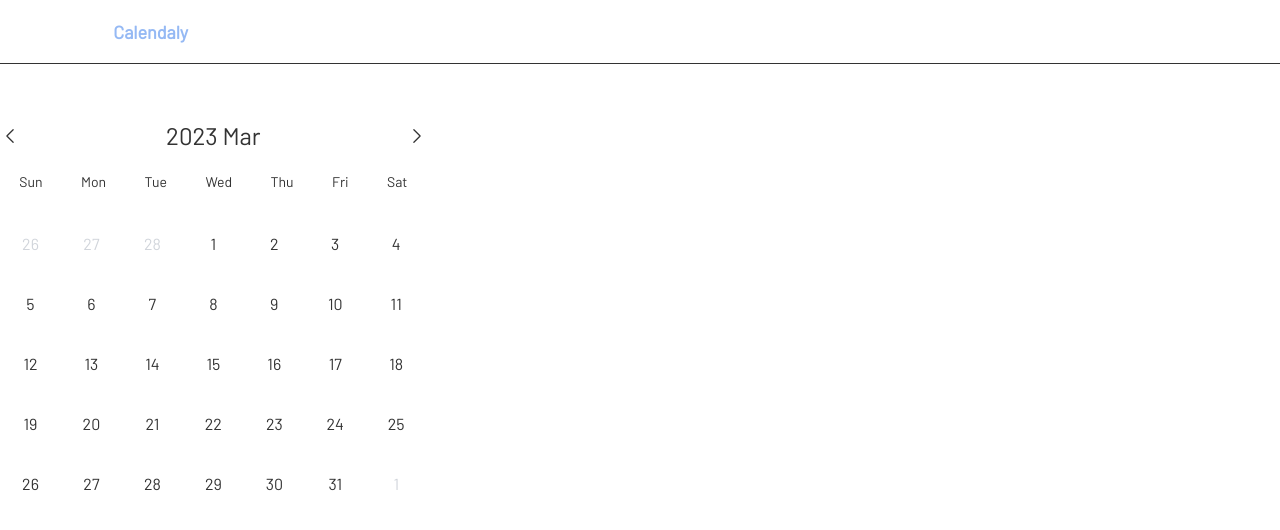
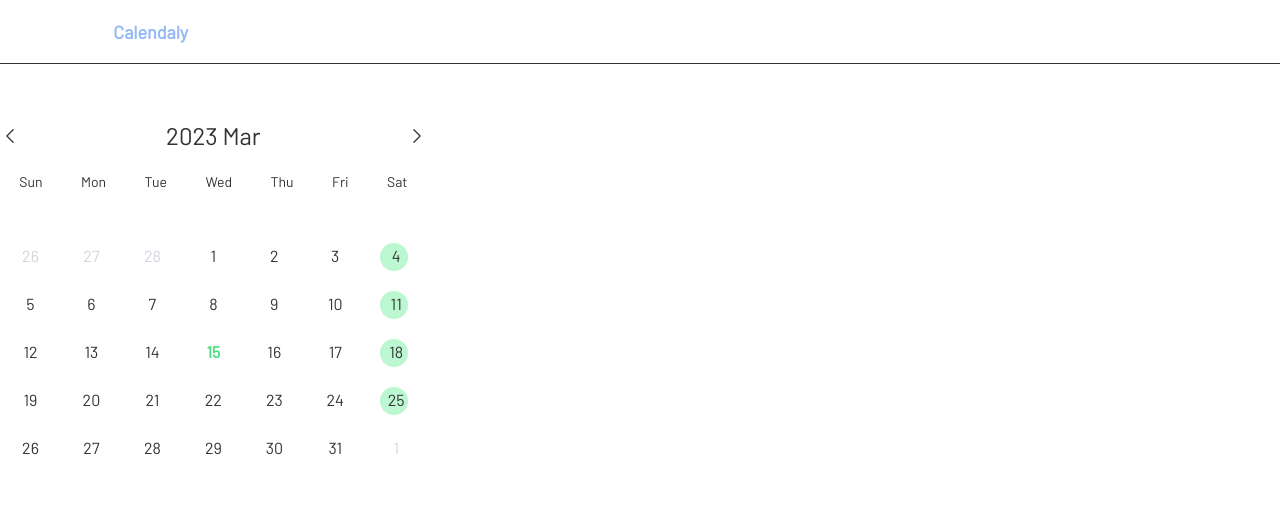
Before and after one commit to Hikari7/Appointly, a React (Vite) app in the folder client/: page /appointment/guestcalendar in a window 1280 px wide. Shown: the top 530 px of the page. Built offline with nearby package versions, Linux system fonts and the light colour scheme.

Commit message:
Add calendar style

```diff
--- /dev/null
+++ b/client/src/components/Public/BaseCalendar.jsx
@@ -0,0 +1,87 @@
+import moment from 'moment';
+import { useEffect, useState } from 'react';
+
+import { createCalendar, getNextMonth, getPrevMonth } from "../../utils/calenderHelpers";
+
+const BaseCalendar = () => {
+    const [currentDate, setCurrentDate] = useState(moment());
+    const [currentMonth, setCurrentMonth] = useState(currentDate.format("YYYY-MM"))
+    const [calendarData, setCalendarDate] = useState(createCalendar(currentDate));
+    const [selectedDate, setSlectedDate] = useState(new Date())
+
+
+    useEffect(() => {
+      setCalendarDate(createCalendar(currentDate))
+    }, [currentDate])
+
+    const today = moment()
+    const year = currentDate.get('year')
+    const month = currentDate.format('MMM')
+    const dow = ["Sun", "Mon", "Tue", "Wed", "Thu", "Fri", "Sat"]
+    const setAvailabileDow = ["Mon", "Tue", "Wed", "Thu", "Fri"]
+
+    const handleChangeMonth = (direction) => {
+      if(direction === "next"){
+        setCurrentDate(moment(getNextMonth(currentDate)._d))
+        setCurrentMonth(moment(getNextMonth(currentDate)._d).format("YYYY-MM"))
+      }else{
+        setCurrentDate(moment(getPrevMonth(currentDate)._d))
+        setCurrentMonth(moment(getPrevMonth(currentDate)._d).format("YYYY-MM"))
+      }
+    }
+
+    return (
+        <div className='md:w-1/3'>
+          <div className="flex justify-between items-center mb-5">
+            <svg onClick={() => handleChangeMonth("prev")} xmlns="http://www.w3.org/2000/svg" fill="none" viewBox="0 0 24 24" strokeWidth={1.5} stroke="currentColor" className="w-5 h-5">
+              <path strokeLinecap="round" strokeLinejoin="round" d="M15.75 19.5L8.25 12l7.5-7.5" />
+            </svg>
+            <div className='text-2xl text-bold'>{`${year} ${month}`}</div>
+            <svg onClick={() => handleChangeMonth("next")} xmlns="http://www.w3.org/2000/svg" fill="none" viewBox="0 0 24 24" strokeWidth={1.5} stroke="currentColor" className="w-5 h-5">
+              <path strokeLinecap="round" strokeLinejoin="round" d="M8.25 4.5l7.5 7.5-7.5 7.5" />
+            </svg>
+          </div>
+          <div className='flex justify-around mb-10'>
+            {dow.map((item, index) => <div key={index} className='text-sm'>{item}</div>)}
+          </div>
+          {calendarData &&
+            calendarData.map((week, index) => (
+              <div key={index} className="flex h-12">
+                {week.map((day, index) => {
+                  if(currentMonth !== day.month){
+                    return (
+                        <div key={index} className='flex-1 flex justify-center items-center'>
+                            <div onClick={() => setSlectedDate(`${day.month}-${day.date}`)} className="text-center text-gray-300">{day.date}</div>
+                        </div>
+                    )
+                  }else if(moment(`${day.month}-${day.date}`)._i === today.format("YYYY-MM-DD")){
+                    return (
+                        <div key={index} className='flex-1 flex justify-center items-center'>
+                            <div onClick={() => setSlectedDate(`${day.month}-${day.date}`)} className="text-center font-bold text-green-400 rounded-full">{day.date}</div>
+                        </div>
+                    )
+                  }else if(moment(`${day.month}-${day.date}`).format('d') === "6"){
+                    return (
+                        <div key={index} className='flex-1 flex justify-center items-center relative'>
+                            <div className='w-7 h-7 bg-green-200 rounded-full absolute top-[23.5%] left-[23.5%]'></div>
+                            <div onClick={() => setSlectedDate(`${day.month}-${day.date}`)} className="text-center z-50">{day.date}</div>
+                        </div>
+                    )
+                  }else{
+                    return (
+                        <div key={index} className='flex-1 flex justify-center items-center'>
+                            <div onClick={() => setSlectedDate(`${day.month}-${day.date}`)} className="text-center">{day.date}</div>
+                        </div>
+                    )
+                  }
+                })}
+              </div>
+            ))
+          }
+        </div>
+      )
+}
+
+export default BaseCalendar
+
+// https://reffect.co.jp/vue/javascript-vue-js-create-calendar
--- a/client/src/components/Public/GuestCalendar.jsx
+++ b/client/src/components/Public/GuestCalendar.jsx
@@ -1,63 +1,10 @@
-import moment from 'moment';
-import { useEffect, useState } from 'react';
-
-import { createCalendar, getNextMonth, getPrevMonth } from "../../utils/calenderHelpers";
+import BaseCalendar from "./BaseCalendar";
 
 const Calendar = () => {
-  const [currentDate, setCurrentDate] = useState(moment());
-  const [currentMonth, setCurrentMonth] = useState(currentDate.format("YYYY-MM"))
-  const [calendarData, setCalendarDate] = useState(createCalendar(currentDate));
-  const [selectedDate, setSlectedDate] = useState(currentDate)
 
-  useEffect(() => {
-    setCalendarDate(createCalendar(currentDate))
-  }, [currentDate])
-
-  const today = moment()
-  const year = currentDate.get('year')
-  const month = currentDate.format('MMM')
-  const dow = ["Sun", "Mon", "Tue", "Wed", "Thu", "Fri", "Sat"]
-
-  const handleChangeMonth = (direction) => {
-    if(direction === "next"){
-      setCurrentDate(moment(getNextMonth(currentDate)._d))
-      setCurrentMonth(moment(getNextMonth(currentDate)._d).format("YYYY-MM"))
-    }else{
-      setCurrentDate(moment(getPrevMonth(currentDate)._d))
-      setCurrentMonth(moment(getPrevMonth(currentDate)._d).format("YYYY-MM"))
-    }
-  }
 
   return (
-    <div className='md:w-1/3'>
-      <div className="flex justify-between items-center mb-5">
-        <svg onClick={() => handleChangeMonth("prev")} xmlns="http://www.w3.org/2000/svg" fill="none" viewBox="0 0 24 24" strokeWidth={1.5} stroke="currentColor" className="w-5 h-5">
-          <path strokeLinecap="round" strokeLinejoin="round" d="M15.75 19.5L8.25 12l7.5-7.5" />
-        </svg>
-        <div className='text-2xl text-bold'>{`${year} ${month}`}</div>
-        <svg onClick={() => handleChangeMonth("next")} xmlns="http://www.w3.org/2000/svg" fill="none" viewBox="0 0 24 24" strokeWidth={1.5} stroke="currentColor" className="w-5 h-5">
-          <path strokeLinecap="round" strokeLinejoin="round" d="M8.25 4.5l7.5 7.5-7.5 7.5" />
-        </svg>
-      </div>
-      <div className='flex justify-around mb-10'>
-        {dow.map((item, index) => <div key={index} className='text-sm'>{item}</div>)}
-      </div>
-      {calendarData &&
-        calendarData.map((week, index) => (
-          <div key={index} className="flex my-5">
-            {week.map((day, index) => {
-              if(currentMonth !== day.month){
-                return <div key={index} onClick={() => setSlectedDate(`${day.month}-${day.date}`)} className="flex-1 min-h-10 text-center text-gray-300">{day.date}</div>
-              }else if(moment(`${day.month}-${day.date}`) === today){
-                return <div key={index} onClick={() => setSlectedDate(`${day.month}-${day.date}`)} className="flex-1 min-h-10 text-center bg-green-300 rounded-full">{day.date}</div>
-              }else{
-                return <div key={index} onClick={() => setSlectedDate(`${day.month}-${day.date}`)} className="flex-1 min-h-10 text-center">{day.date}</div>
-              }
-            })}
-          </div>
-        ))
-      }
-    </div>
+    <BaseCalendar />
   )
 };
 
--- a/client/src/utils/calenderHelpers.js
+++ b/client/src/utils/calenderHelpers.js
@@ -1,5 +1,4 @@
 import moment from 'moment';
-
 
 const getStartDate = (currentDate) => {
     const today = moment(currentDate);
--- a/client/src/utils/timeDisplayHelpers.js
+++ /dev/null
@@ -1,4 +0,0 @@
-export const createTimeSlectors = () => {
-    const times = []
-
-}
--- /dev/null
+++ b/client/src/utils/timeHelpers.js
@@ -0,0 +1,30 @@
+import moment from 'moment';
+
+export const setAvailability = () => {
+
+}
+
+export const defaultTime = () => {
+    let defaultStartTiem = moment('2023-3-15 09:00')
+    const defaultTimes = []
+
+    while (defaultStartTiem.format('HH:mm') !== "17:30") {
+        defaultTimes.push(defaultStartTiem.format('HH:mm'))
+        defaultStartTiem.add(30, 'm')
+    }
+
+    return defaultTimes
+}
+
+export const customiseDefaultTime = (startTime, endTime) => {
+    let defaultStartTiem = moment(`2023-3-15 ${startTime}`)
+    let setEndTimeCondition = moment(`2023-3-15 ${endTime}`).add(30, 'm')
+    const defaultTimes = []
+
+    while (defaultStartTiem.format('HH:mm') !== setEndTimeCondition.format('HH:mm')) {
+        defaultTimes.push(defaultStartTiem.format('HH:mm'))
+        defaultStartTiem.add(30, 'm')
+    }
+
+    return defaultTimes
+}
```
Also changed, not shown: client/src/components/Public/TimeSelector.jsx (added, +13 -0 lines).
